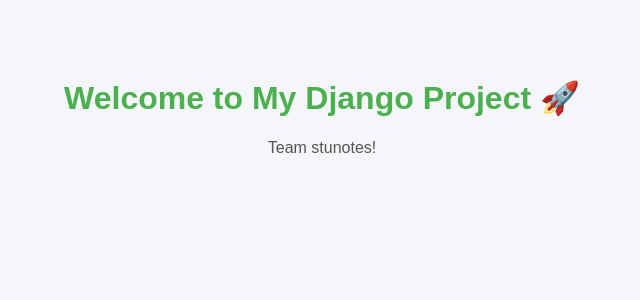
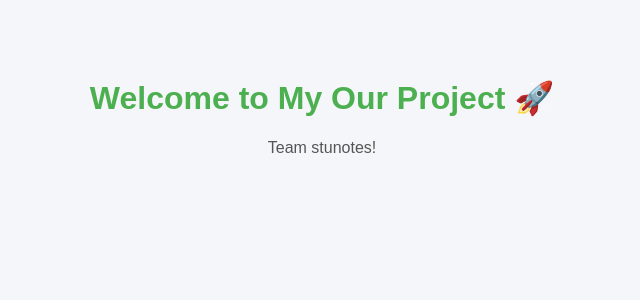
Before and after one commit to Desiigner101/CSIT327-G8-STUNOTES, a Django app: template stunotes/templates/home.html in a window 1280 px wide. Shown: the top 300 px of the page, without its empty margins (318-958 px from the left). Run offline with Django 5.2, Linux system fonts and the light colour scheme; the template is opened without the code that fills it, so the values that code supplies are empty.

Commit message:
refactor: changed h1 text

```diff
--- a/stunotes/templates/home.html
+++ b/stunotes/templates/home.html
@@ -19,7 +19,7 @@
     </style>
 </head>
 <body>
-    <h1>Welcome to My Django Project 🚀</h1>
+    <h1>Welcome to My Our Project 🚀</h1>
     <p>Team stunotes!</p>
 </body>
 </html>
```
